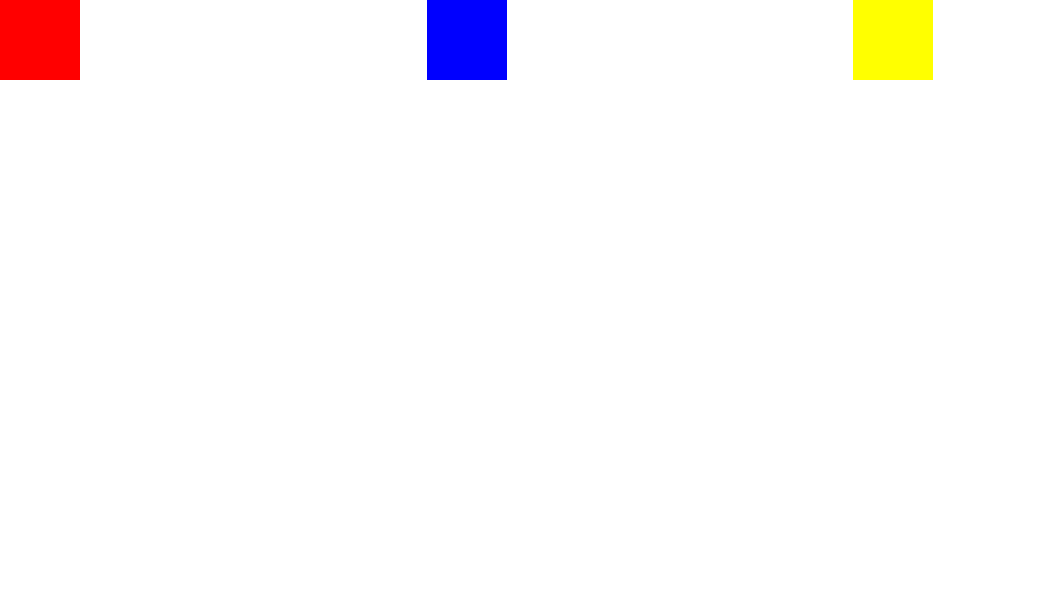
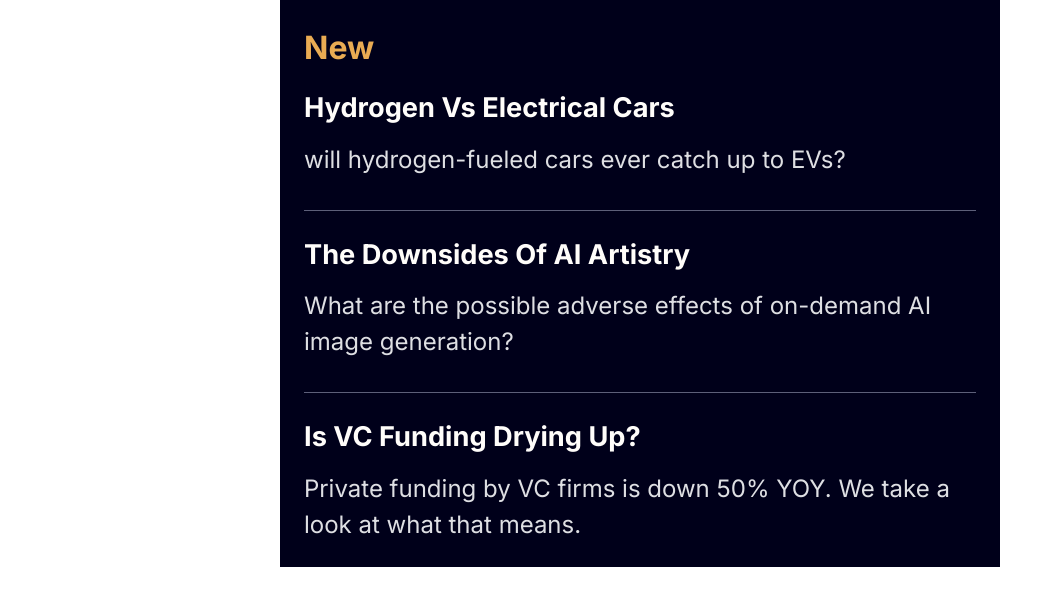
Before and after one commit to samimkabiru/news-homepage, a plain HTML site: page index.html in a window 1280 px wide. Shown: the whole page, without its empty margins (0-1063 px from the left). Drawn offline with Linux system fonts and the light colour scheme.

Commit message:
Build the news block.

```diff
--- a/css/styles.css
+++ b/css/styles.css
@@ -141,3 +141,44 @@ p {
     grid-template-columns: repeat(3, 1fr);
   }
 }
+
+/* News Block */
+
+.news {
+  background: hsl(240, 100%, 5%);
+  padding: 1.5rem;
+  max-width: 45rem;
+  margin: 0 auto;
+}
+
+.news__latest {
+  color: hsl(35, 77%, 62%);
+}
+
+.news__article {
+  color: hsl(233, 8%, 88%);
+  padding-bottom: 2rem;
+  border-bottom: 1px solid hsl(236, 13%, 42%);
+  margin-top: 1.5rem;
+}
+
+.news__article:last-child {
+  border: 0;
+  padding: 0;
+}
+
+.news__heading {
+  color: hsl(36, 100%, 99%);
+  text-transform: capitalize;
+  font-weight: bold;
+  font-size: 1.7rem;
+  cursor: pointer;
+  transition: color 0.2s;
+  text-decoration: none;
+  margin-bottom: 0.8rem;
+  display: inline-block;
+}
+
+.news__heading:hover {
+  color: hsl(35, 77%, 62%);
+}
--- a/index.html
+++ b/index.html
@@ -14,10 +14,26 @@
     />
   </head>
   <body>
-    <div class="grid grid--2x3">
-      <div style="width: 5rem; height: 5rem; background: red"></div>
-      <div style="width: 5rem; height: 5rem; background: blue"></div>
-      <div style="width: 5rem; height: 5rem; background: yellow"></div>
-    </div>
+    <section class="news">
+      <h2 class="news__latest">New</h2>
+      <article class="news__article">
+        <a class="news__heading" href="#">hydrogen vs electrical cars</a>
+        <p>will hydrogen-fueled cars ever catch up to EVs?</p>
+      </article>
+      <article class="news__article">
+        <a class="news__heading" href="#">The Downsides of AI Artistry</a>
+        <p>
+          What are the possible adverse effects of on-demand AI image
+          generation?
+        </p>
+      </article>
+      <article class="news__article">
+        <a class="news__heading" href="#">Is VC Funding Drying Up?</a>
+        <p>
+          Private funding by VC firms is down 50% YOY. We take a look at what
+          that means.
+        </p>
+      </article>
+    </section>
   </body>
 </html>
```
Also changed, not shown: components/news.html (added, +20 -0 lines).
